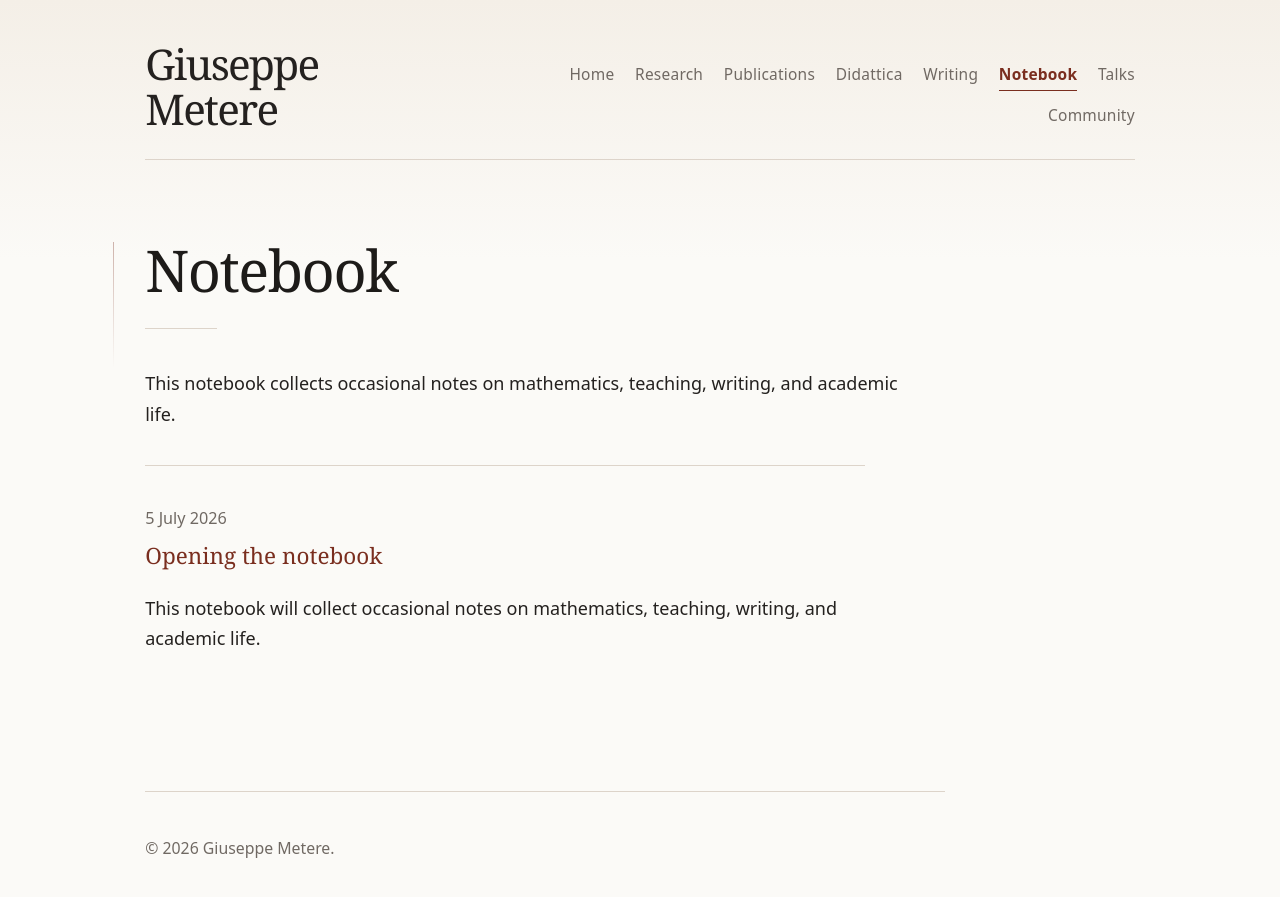
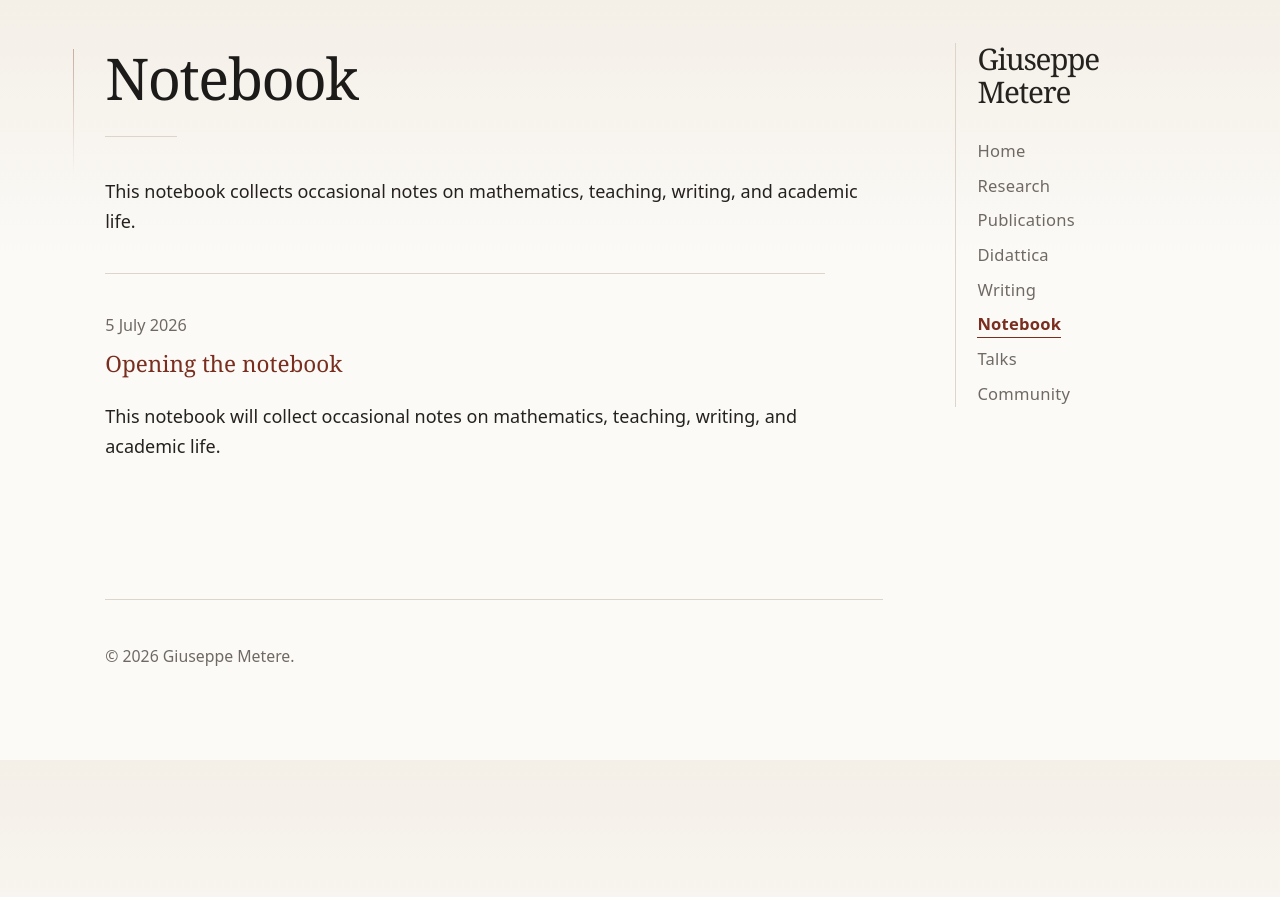
Before and after one commit to gmetere/gmetere.github.io, a Jekyll site: the page built from notebook.md, in a window 1280 px wide and 952 px high. Shown: the top 897 px of the window. Built offline with Jekyll 4.4.1, drawn with Linux system fonts in a browser that asks for light colours.

Commit message:
Update style.css

```diff
--- a/assets/css/style.css
+++ b/assets/css/style.css
@@ -880,3 +880,147 @@ a {
 .home-contact p {
   max-width: 680px;
 }
+/* =========================================================
+   Two-column persistent navigation layout
+   ========================================================= */
+
+.site {
+  max-width: 1120px;
+  display: grid;
+  grid-template-columns: minmax(0, 800px) 220px;
+  gap: 4rem;
+  align-items: start;
+}
+
+.sidebar {
+  grid-column: 2;
+  grid-row: 1;
+  position: sticky;
+  top: 2rem;
+  align-self: start;
+}
+
+.content {
+  grid-column: 1;
+  grid-row: 1;
+  max-width: 800px;
+  min-width: 0;
+}
+
+.site-header {
+  display: block;
+  margin-bottom: 0;
+  padding-bottom: 0;
+  border-bottom: 0;
+}
+
+.site-branding {
+  margin-bottom: 1.4rem;
+}
+
+.site-title a {
+  display: inline-block;
+  font-size: 1.65rem;
+  line-height: 1.1;
+}
+
+.site-nav {
+  display: flex;
+  flex-direction: column;
+  align-items: flex-start;
+  gap: 0.55rem;
+  font-size: 0.92rem;
+  line-height: 1.35;
+}
+
+.site-nav a {
+  display: inline-block;
+  padding-bottom: 0.08rem;
+}
+
+.site-nav a.active {
+  font-weight: 600;
+}
+
+.site-nav a.active::before {
+  content: "";
+}
+
+.site-footer {
+  max-width: 800px;
+}
+
+/* Subtle right-navigation frame */
+
+.sidebar .site-header {
+  padding-left: 1.2rem;
+  border-left: 1px solid var(--border);
+}
+
+.sidebar .site-title {
+  margin-bottom: 0.2rem;
+}
+
+/* Tablet: keep side navigation, but tighter */
+
+@media (max-width: 920px) {
+  .site {
+    grid-template-columns: minmax(0, 1fr) 180px;
+    gap: 2.2rem;
+  }
+
+  .site-title a {
+    font-size: 1.45rem;
+  }
+
+  .site-nav {
+    font-size: 0.86rem;
+  }
+}
+
+/* Smartphone: navigation moves to the top and remains sticky */
+
+@media (max-width: 720px) {
+  .site {
+    display: block;
+    max-width: var(--max-width);
+    padding-top: 0;
+  }
+
+  .sidebar {
+    position: sticky;
+    top: 0;
+    z-index: 20;
+    margin: 0 -1rem 2.4rem;
+    padding: 1rem 1rem 0.85rem;
+    background:
+      linear-gradient(to bottom, rgba(251, 250, 247, 0.98), rgba(251, 250, 247, 0.94));
+    backdrop-filter: blur(8px);
+    border-bottom: 1px solid var(--border);
+  }
+
+  .sidebar .site-header {
+    padding-left: 0;
+    border-left: 0;
+  }
+
+  .site-branding {
+    margin-bottom: 0.75rem;
+  }
+
+  .site-title a {
+    font-size: 1.55rem;
+  }
+
+  .site-nav {
+    flex-direction: row;
+    flex-wrap: wrap;
+    gap: 0.35rem 0.75rem;
+    font-size: 0.82rem;
+    line-height: 1.35;
+  }
+
+  .content {
+    max-width: 100%;
+  }
+}
```
